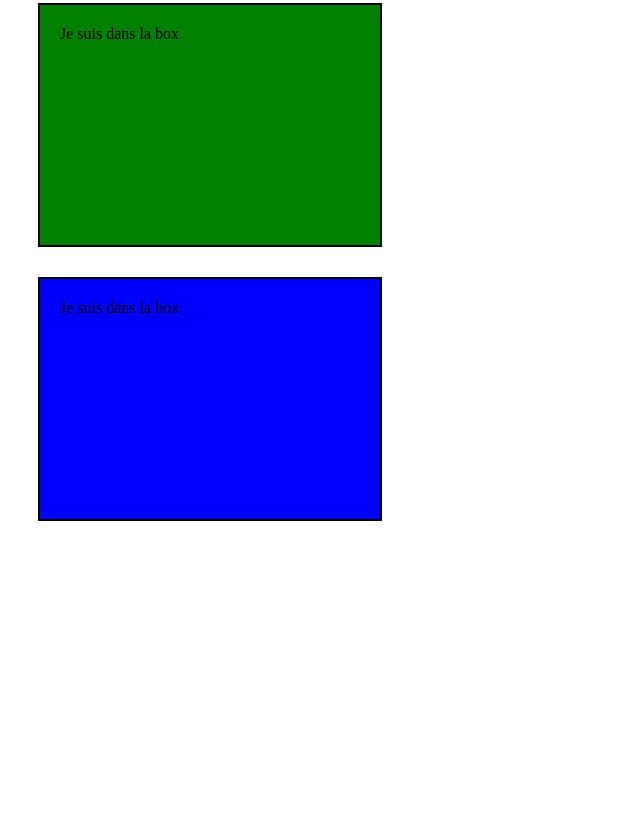
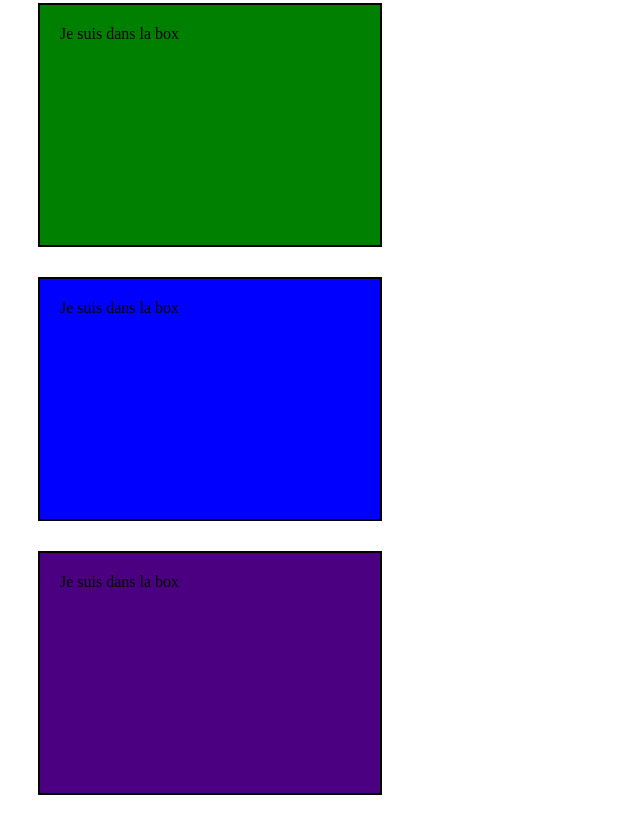
Before and after one commit to bendahmanem/ISITECH_2425_SIO_HTML, a plain HTML site: page index.html in a window 1280 px wide. Shown: the part 633-1458 px from the top of the page, without its empty margins (0-640 px from the left). Before the commit the page ends 1184 px from the top, so only its background shows below. Drawn offline with Linux system fonts and the light colour scheme.

Commit message:
feat: ajout d'une box indigo

```diff
--- a/index.html
+++ b/index.html
@@ -20,5 +20,8 @@
     <div class="box"style="background-color: blue;">
         Je suis dans la box
     </div>
+    <div class="box"style="background-color: indigo;">
+        Je suis dans la box
+    </div>
 </body>
 </html>
```
